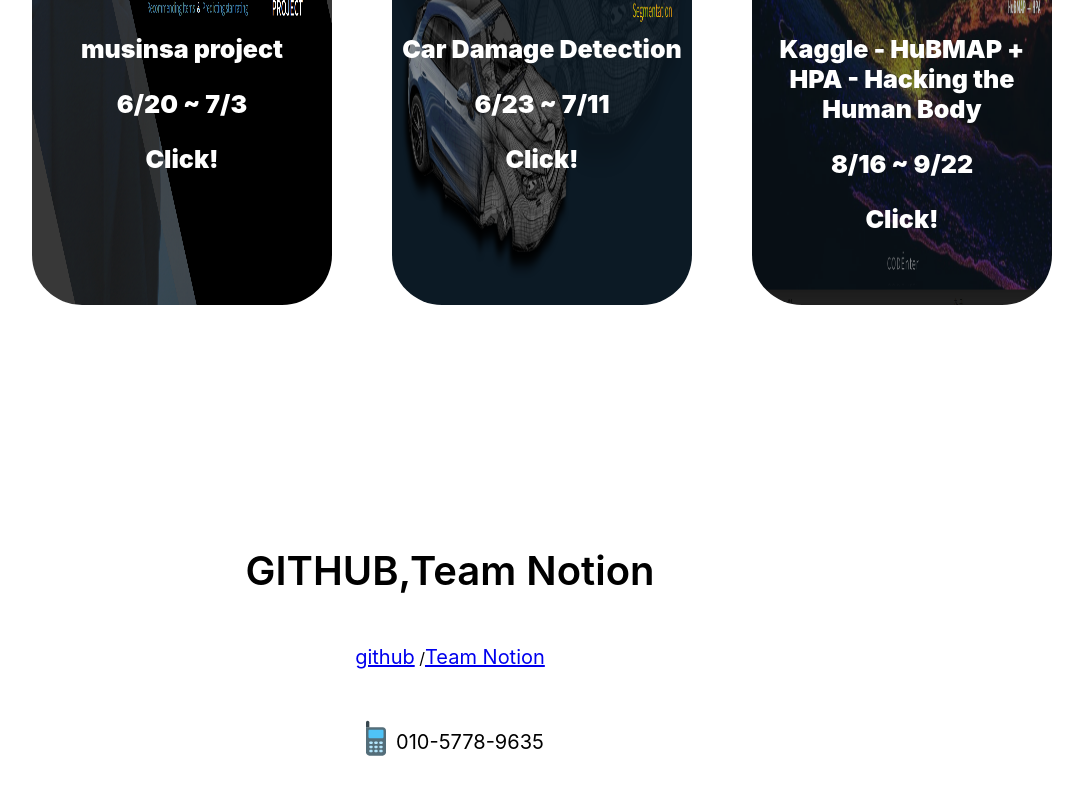
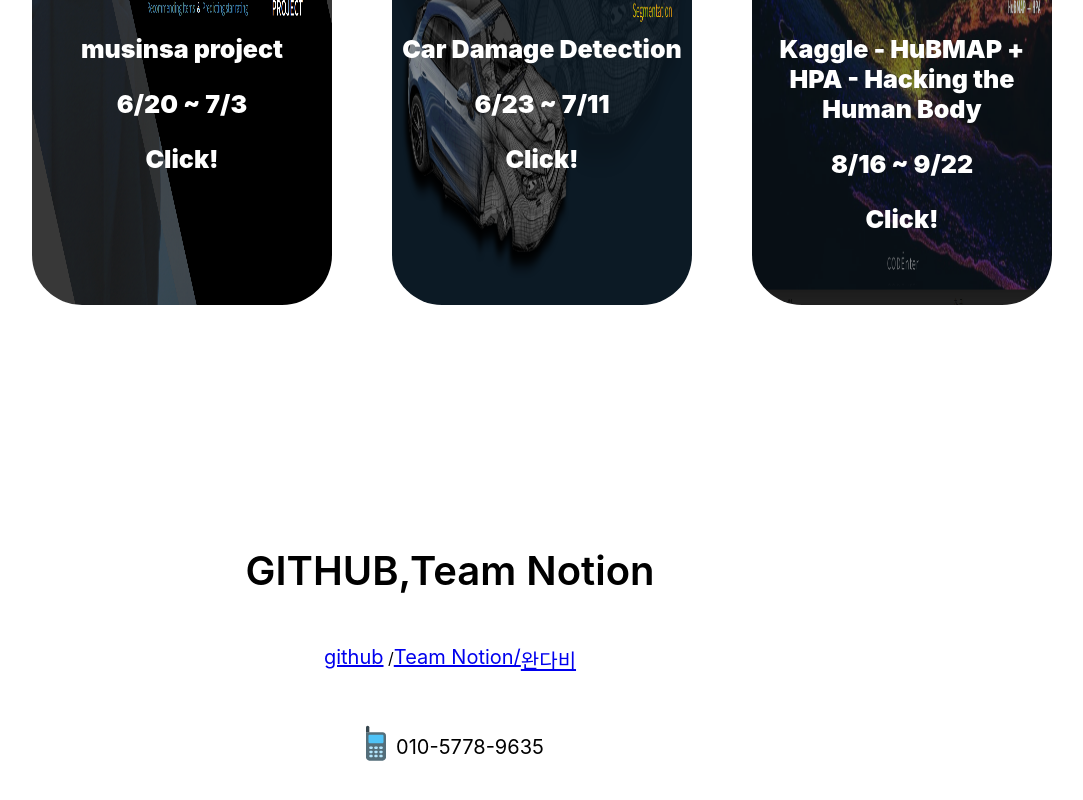
Before and after one commit to leeyounagh/juchanportfolio, a React (Create React App) app: page / in a window 1280 px wide. Shown: the part 1116-1916 px from the top of the page, without its empty margins (190-1273 px from the left). Built offline with nearby package versions, Linux system fonts and the light colour scheme.

Commit message:
완다비 추가

```diff
--- a/src/Home/Home.js
+++ b/src/Home/Home.js
@@ -20,9 +20,11 @@
                         </div>
                         <div>
                             <a style={{fontSize:"20px"}} href=' https://www.notion.so/3376ddf293ec4fb2937e815dbb182a0d?v=018439c015ab45cc9499ff0db73e5062
-                            ' >Team Notion</a>
+                            ' >Team Notion/</a>
                         </div>
-
+                        <div>
+                            <a style={{fontSize:"20px"}} href='https://wandb.ai/jcjang'> 완다비</a>
+                        </div>
                       </div>
                       <div>
                         <span>
@@ -34,6 +36,7 @@
                            </span>
 
                         </div>
+
 
                </div>
             </div>
```
